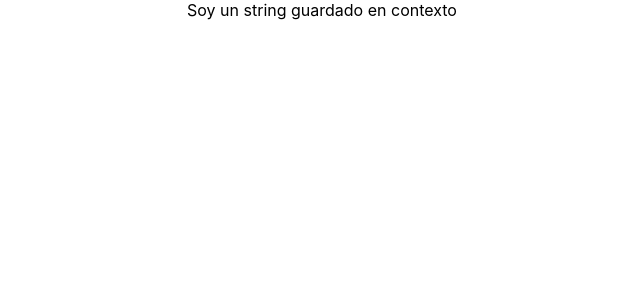
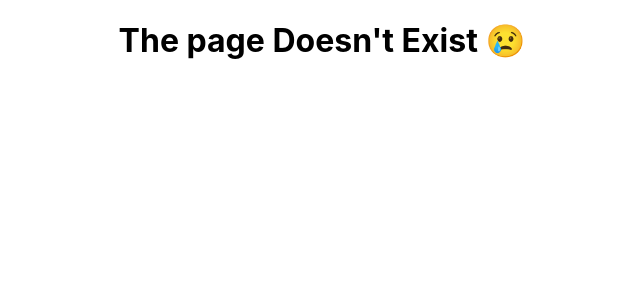
Before and after one commit to Alb3G/Tema_6_React, a React (Create React App) app in the folder cheatsheet/my-app/: page /record/1 in a window 1280 px wide. Shown: the top 300 px of the page, without its empty margins (318-958 px from the left). Built offline with nearby package versions, Linux system fonts and the light colour scheme.

Commit message:
Empezamos React Router

```diff
--- a/cheatsheet/my-app/package.json
+++ b/cheatsheet/my-app/package.json
@@ -8,6 +8,7 @@
     "@testing-library/user-event": "^13.5.0",
     "react": "^18.2.0",
     "react-dom": "^18.2.0",
+    "react-router-dom": "6.10.0",
     "react-scripts": "5.0.1",
     "web-vitals": "^2.1.4"
   },
--- a/cheatsheet/my-app/src/App.js
+++ b/cheatsheet/my-app/src/App.js
@@ -4,11 +4,11 @@ import './App.css'
 // import FirstComponent, { SecondComponent } from './components/FirstComponent'
 
 // import { useState } from 'react'
-import UseContextComponent from './components/UseContextComp'
-import { createContext } from 'react'
+// import UseContextComponent from './components/UseContextComp'
+// import { createContext } from 'react'
 
-export const GlobalContext = createContext() // Creamos un contexto global fuera de la App para poder usarlo en cualquier componente.
-
+// export const GlobalContext = createContext() // Creamos un contexto global fuera de la App para poder usarlo en cualquier componente.
+import Router from './Router'
 function App () {
   // const [display, setDisplay] = useState(true)
   // const [count, setCount] = useState(0) // Lo que hacemos al pasarle por props el count y setCount es que no nos actualice a 0 el estado del contador y que nos guarde lo que vale.
@@ -21,9 +21,10 @@ function App () {
       <FirstComponent />
       <SecondComponent id={1} />
       <Counter /> */}
-      <GlobalContext.Provider value='Soy un string guardado en contexto'>
+      {/* <GlobalContext.Provider value='Soy un string guardado en contexto'>
         <UseContextComponent />
-      </GlobalContext.Provider>
+      </GlobalContext.Provider> */}
+      <Router />
     </div>
   )
 }
--- /dev/null
+++ b/cheatsheet/my-app/src/Router.js
@@ -0,0 +1,22 @@
+import { BrowserRouter, Route, Routes } from 'react-router-dom'
+
+import Index from './pages/Index'
+import DashBoard from './pages/DashBoard'
+import Record from './pages/Record'
+import Error from './pages/Error'
+
+export default function Router () {
+  return (
+    <div>
+      <BrowserRouter>
+        <Routes>
+          <Route path='/' element={<Index />} />
+          <Route path='/dashboard' element={<DashBoard />} />
+          <Route path='/record:user' element={<Record />} />
+
+          <Route path='*' element={<Error />} />
+        </Routes>
+      </BrowserRouter>
+    </div>
+  )
+}
--- /dev/null
+++ b/cheatsheet/my-app/src/pages/DashBoard.js
@@ -0,0 +1,5 @@
+export default function DashBoard () {
+  return (
+    <div>DashBoard</div>
+  )
+}
--- /dev/null
+++ b/cheatsheet/my-app/src/pages/Error.js
@@ -0,0 +1,5 @@
+export default function Error () {
+  return (
+    <h1>The page Doesn't Exist 😢</h1>
+  )
+}
--- /dev/null
+++ b/cheatsheet/my-app/src/pages/Index.js
@@ -0,0 +1,5 @@
+export default function Index () {
+  return (
+    <div>Index</div>
+  )
+}
--- /dev/null
+++ b/cheatsheet/my-app/src/pages/Record.js
@@ -0,0 +1,5 @@
+export default function Record () {
+  return (
+    <div>Record</div>
+  )
+}
```
